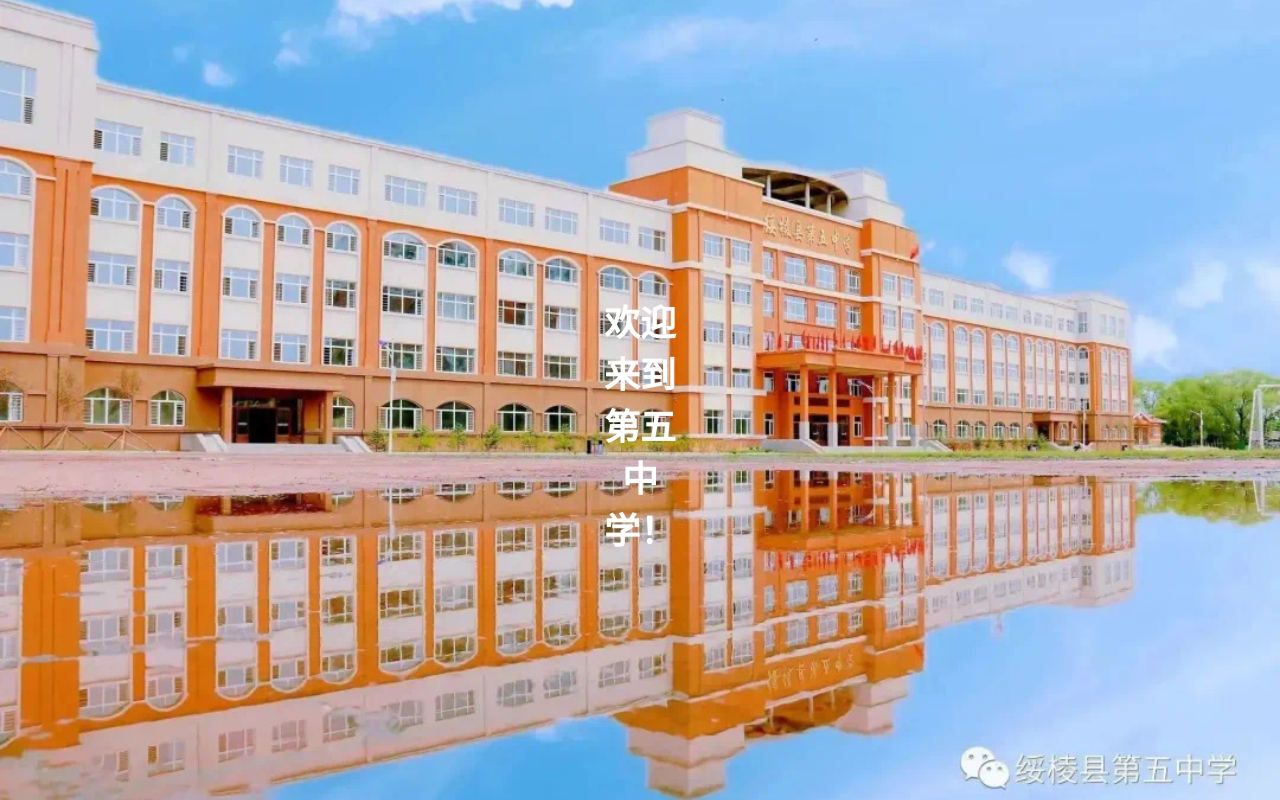
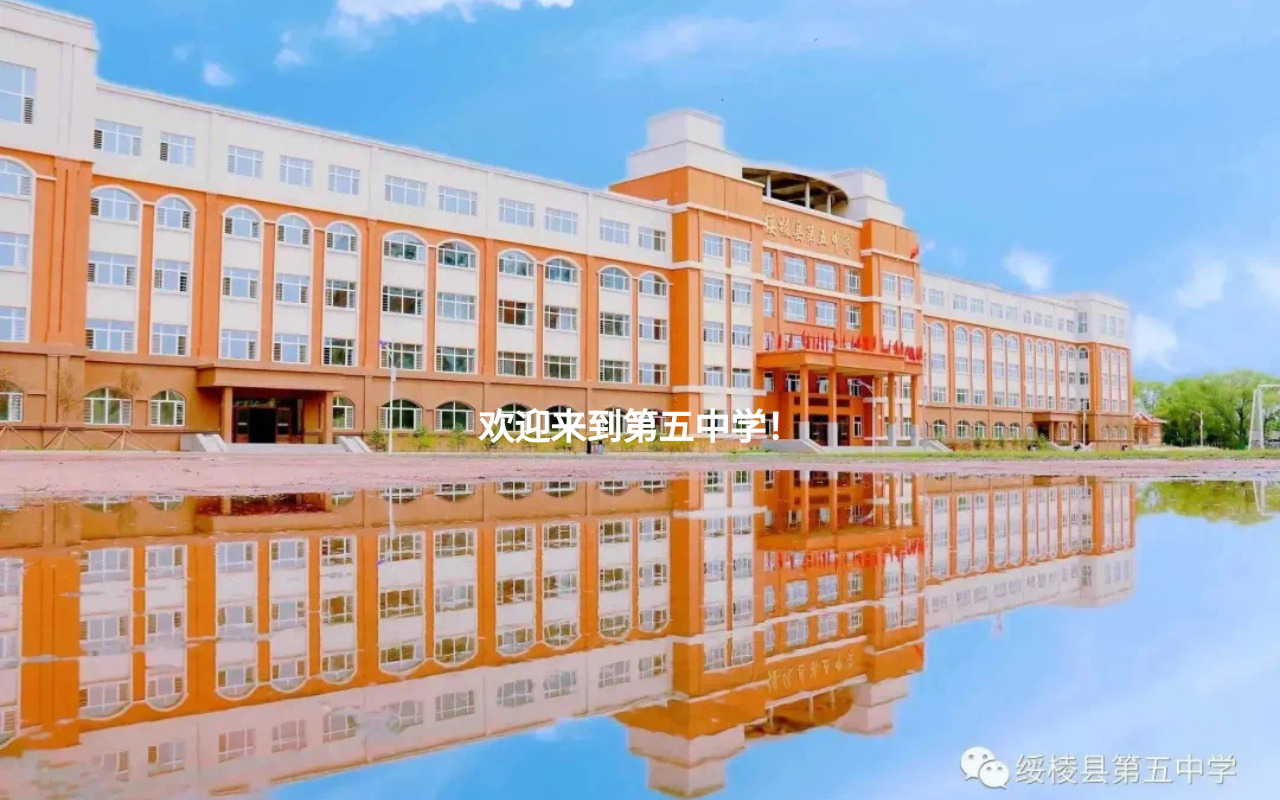
Before and after one commit to sanstale6/5thms.github.io, a plain HTML site: page index.html in a window 1280 px wide. Drawn offline with Linux system fonts and the light colour scheme.

Commit message:
index.html

```diff
--- a/index.html
+++ b/index.html
@@ -32,6 +32,7 @@
             transform: translate(-50%, -50%);
             text-align: center;
             writing-mode: horizontal-tb; /* 强制文本水平排列 */
+            white-space: nowrap; /* 禁止文本换行 */
         }
     </style>
 </head>
```
